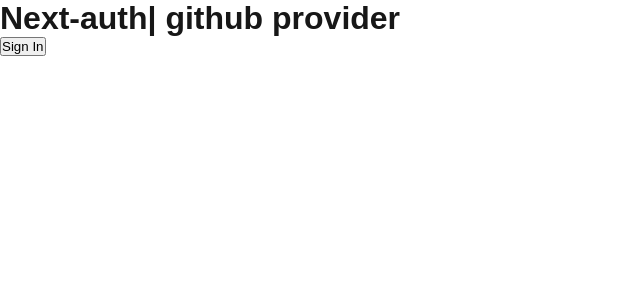
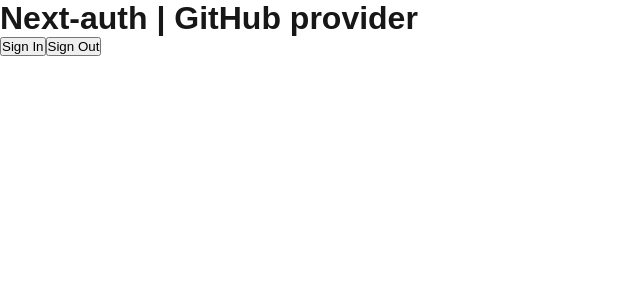
Before and after one commit to xe4at/nextauth-github-provider, a Next.js app: page / in a window 1280 px wide. Shown: the top 300 px of the page, without its empty margins (0-640 px from the left). Built offline with nearby package versions, Linux system fonts and the light colour scheme.

Commit message:
signIn and signOut function handler

```diff
--- a/src/pages/api/auth/[...nextauth].js
+++ b/src/pages/api/auth/[...nextauth].js
@@ -10,4 +10,4 @@
   ],
 };
 
-export default NextAuth();
+export default NextAuth(authOptions);
--- a/src/pages/index.js
+++ b/src/pages/index.js
@@ -1,13 +1,19 @@
-import { signIn } from "next-auth/react";
+import { signIn, signOut } from "next-auth/react";
 
 export default function Home() {
   const signInHandler = () => {
     signIn("github");
   };
+
+  const signOutHandler = () => {
+    signOut();
+  };
+
   return (
     <div>
-      <h1>Next-auth| github provider</h1>
+      <h1>Next-auth | GitHub provider</h1>
       <button onClick={signInHandler}>Sign In</button>
+      <button onClick={signOutHandler}>Sign Out</button>
     </div>
   );
 }
```
